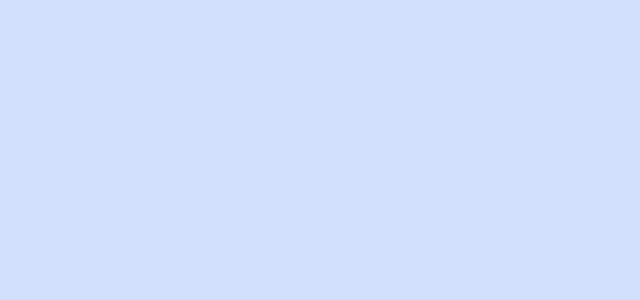
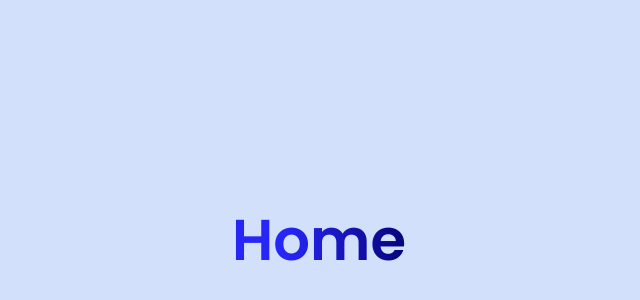
Before and after one commit to jfinley6/react-animated-sidebar, a React (Vite) app: page / in a window 1280 px wide. Shown: the part 160-460 px from the top of the page, without its empty margins (321-961 px from the left). Built offline with nearby package versions, Linux system fonts and the light colour scheme.

Commit message:
Created browserrouter and Pages div

```diff
--- a/src/App.jsx
+++ b/src/App.jsx
@@ -1,12 +1,58 @@
-import { useState } from 'react'
-import './App.css'
+import { createBrowserRouter, RouterProvider } from "react-router-dom";
+import Home from "./Pages/Home";
+import Team from "./Pages/Team"
+import Calendar from "./Pages/Calendar"
+import Documents from "./Pages/Documents"
+import Projects from "./Pages/Projects"
+import styled from "styled-components";
+
+const Pages = styled.div`
+  width: 100vw;
+  height: 100vh;
+  display: flex;
+  justify-content: center;
+  align-items: center;
+
+  h1 {
+    font-size: calc(2rem + 2vw);
+    background: linear-gradient(to right, #2626f8 30%, #070379 100%);
+    -webkit-background-clip: text;
+    background-clip: text;
+    -webkit-text-fill-color: transparent;
+  }
+`;
+
+const router = createBrowserRouter([
+  {
+    path: "/",
+    element: <Home />,
+  },
+  {
+    path: "/team",
+    element: <Team />,
+  },
+  {
+    path: "/calendar",
+    element: <Calendar />,
+  },
+  {
+    path: "/documents",
+    element: <Documents />,
+  },
+  {
+    path: "/projects",
+    element: <Projects />,
+  },
+]);
 
 function App() {
-
   return (
     <>
+      <Pages>
+        <RouterProvider router={router} />
+      </Pages>
     </>
-  )
+  );
 }
 
-export default App
+export default App;
```
